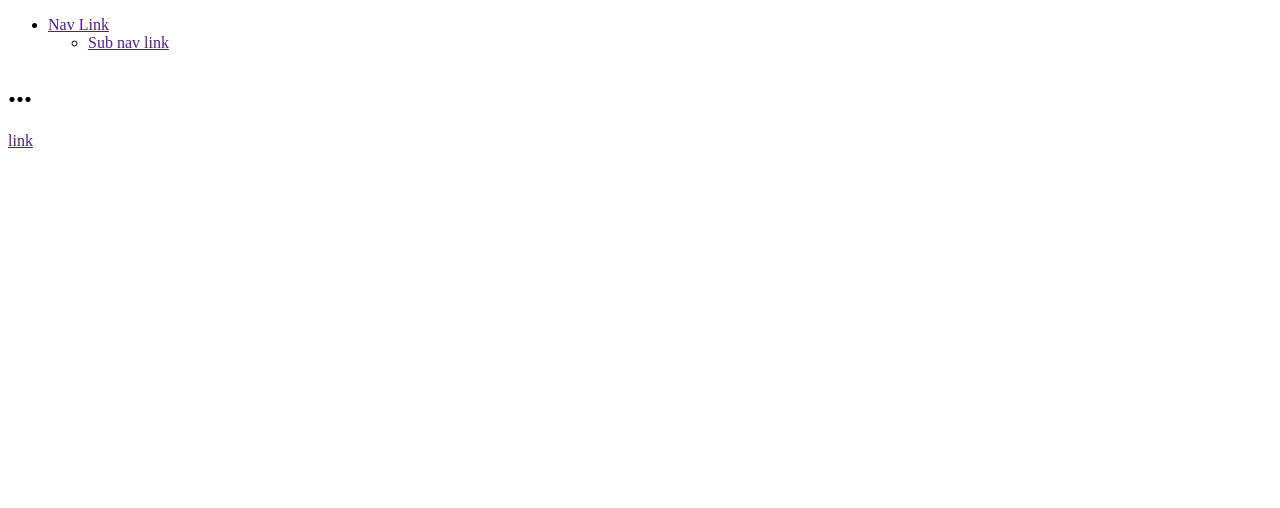
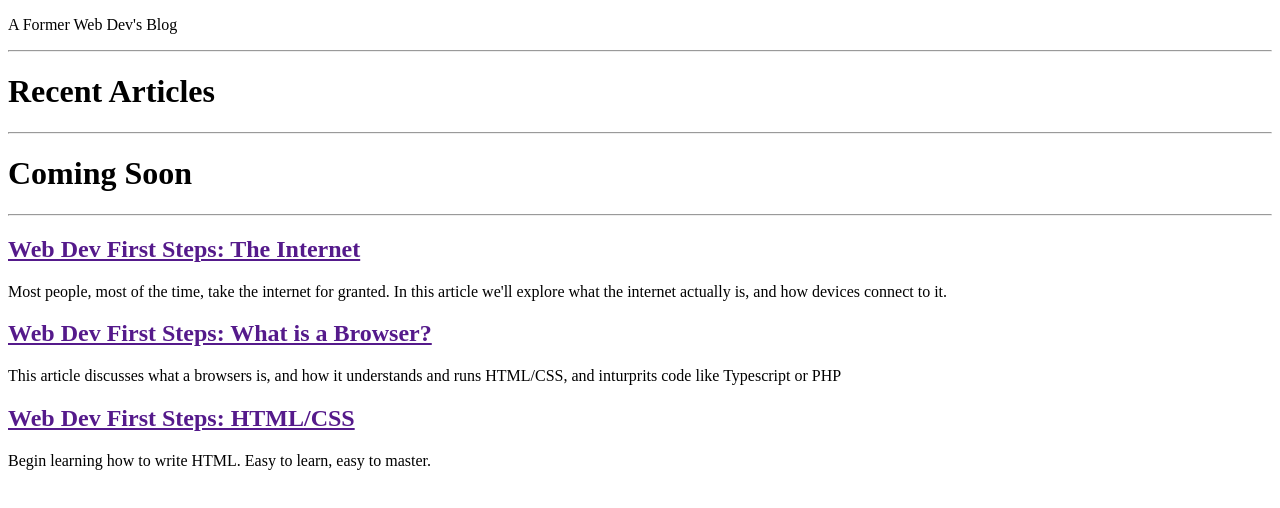
Before and after one commit to chessramone/blog, a plain HTML site: page index.html in a window 1280 px wide. Drawn offline with Linux system fonts and the light colour scheme.

Commit message:
articles to write

```diff
--- a/index.html
+++ b/index.html
@@ -5,7 +5,7 @@
     <meta name='viewport' content='width=device-width, initial-scale=1.0'>
     <meta http-equiv='X-UA-Compatible' content='ie=edge'>
 
-    <title>...</title>
+    <title>A Former Web Dev's Blog </title>
 
     <link rel='stylesheet' href=''>
     <link rel='icon' type='image/x-icon' href=''>
@@ -13,17 +13,28 @@
 
   <body>
     <nav>
-      <ul>
-	<li><a href=''>Nav Link</a></li>
-	<ul>
-	  <li><a href=''>Sub nav link</a></li>
-	</ul>
-      </ul>
+      <p>A Former Web Dev's Blog</p>
+      <hr>
     </nav>
 
     <main>
-        <h1>...</h1>
-	<a href=''>link</a>
+        <h1>Recent Articles</h1>
+	<hr>
+
+	<h1>Coming Soon</h1>
+	<hr>
+
+	<h2><a href=''>Web Dev First Steps: The Internet</a></h2>
+	<p>Most people, most of the time, take the internet for granted. In this
+	article we'll explore what the internet actually is, and how devices
+	connect to it.</p>
+
+	<h2><a href=''>Web Dev First Steps: What is a Browser?</a></h2>
+	<p>This article discusses what a browsers is, and how it understands and
+	runs HTML/CSS, and inturprits code like Typescript or PHP</p>
+
+	<h2><a href=''>Web Dev First Steps: HTML/CSS</a></h2>
+	<p>Begin learning how to write HTML. Easy to learn, easy to master.</p>
     </main>
 
     <footer>
```
